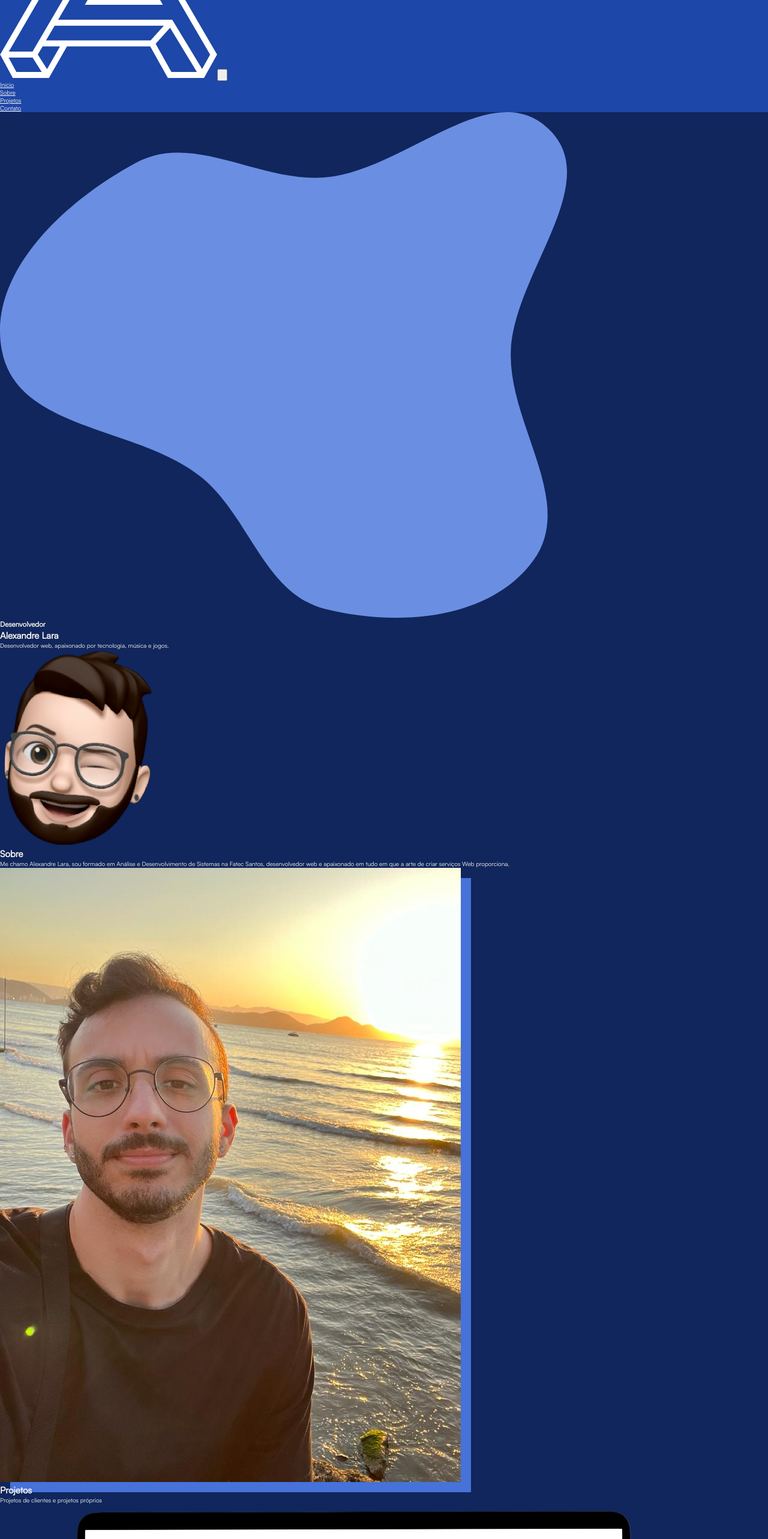
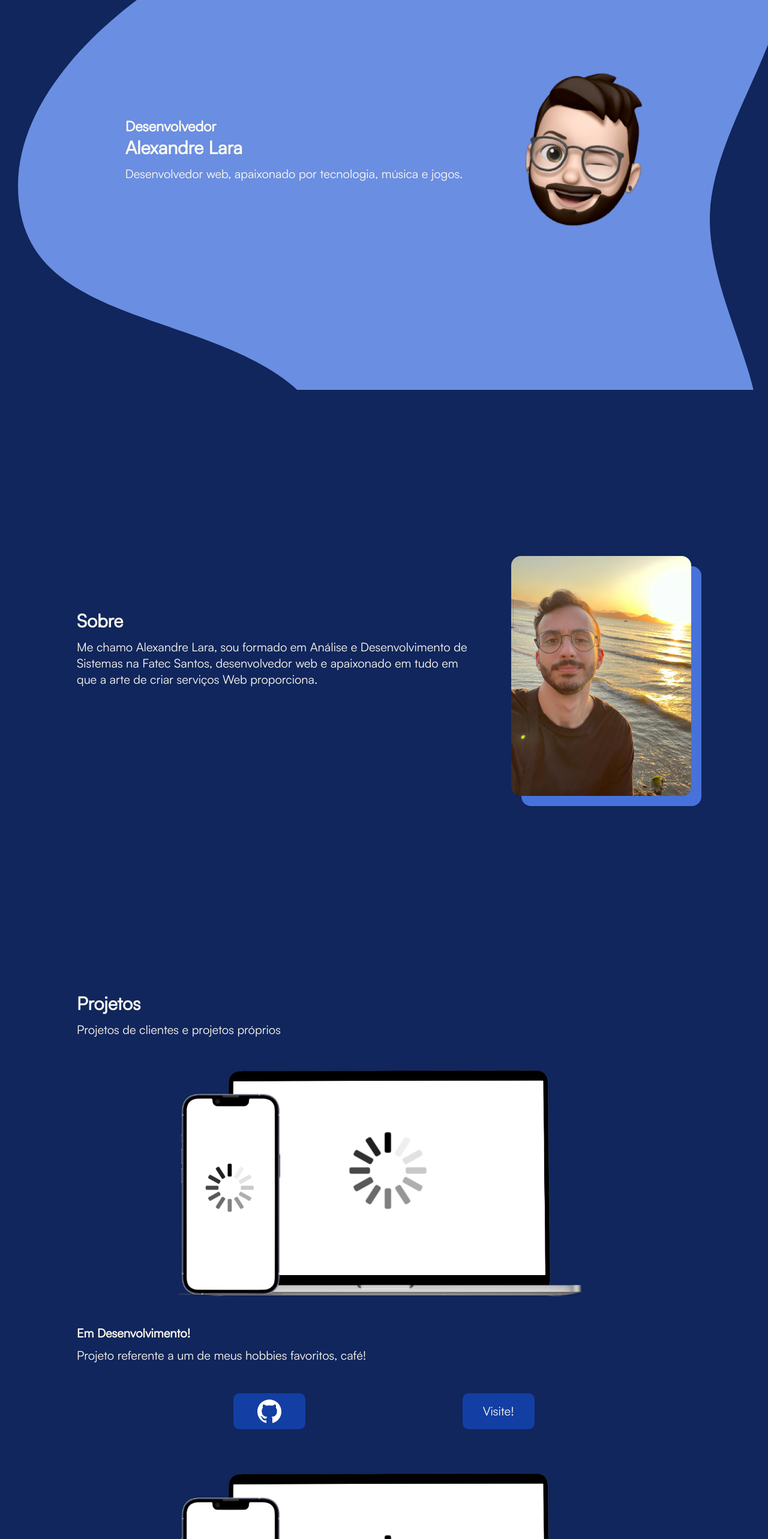
Before and after one commit to AlexandreLaraJr/myPortfolio, a React (Vite) app: page / in a window 1280 px wide. Shown: the part 180-2746 px from the top of the page at 60% size. Built offline with nearby package versions, Linux system fonts and the light colour scheme; some icons are missing.

Commit message:
Adicionado responsividade da resolução de 1024px

```diff
--- a/src/components/Projects.jsx
+++ b/src/components/Projects.jsx
@@ -20,6 +20,12 @@ export default function Projects() {
                         "Projeto referente a um de meus hobbies favoritos, café!"
                     }
                 />
+                <ProjectPage
+                    mobileExibition={workingOnMobile}
+                    webExibition={workingOnWeb}
+                    projectName={"Em Prototipagem!"}
+                    projectDescription={"No momento, algo secreto..."}
+                />
             </div>
         </section>
     );
--- a/src/index.css
+++ b/src/index.css
@@ -79,7 +79,6 @@ header {
     opacity: 0.4;
 }
 
-@media (max-width: 767px) {
 header {
     position: fixed;
     /* background-color: #1d47a8; */
@@ -144,7 +143,7 @@ header {
 header .burgerMenu {
     position: fixed;
     height: 4rem;
-        margin-left: 85%;
+    right: 3rem;
     background: none;
     color: inherit;
     border: none;
@@ -371,9 +370,43 @@ header {
     width: 100%;
     margin-bottom: -5rem;
 }
+
+@media (min-width: 1024px) {
+    /* =================
+    reset
+    ================= */
+
+    #navbar {
+        display: initial;
+        position: initial;
+        font-size: initial;
+        width: initial;
+        height: initial;
+        box-shadow: none;
+        list-style-type: none;
+        gap: 0rem;
+
+        transition: initial;
+        z-index: 10;
     }
 
-/* @media (min-width: 1024px) {
+    #about .columnB {
+        padding-bottom: 0rem;
+    }
+
+    #contact {
+        position: initial;
+        top: initial;
+        margin-top: initial;
+        display: initial;
+        flex-direction: initial;
+        gap: initial;
+    }
+
+    /* =================
+    header
+    ================= */
+
     header {
         position: fixed;
         height: 10rem;
@@ -394,24 +427,27 @@ header {
         margin-left: 2rem;
     }
 
-    header a,
-    .logo {
-        aspect-ratio: auto;
-        width: 10rem;
+    .burgerMenu {
+        display: none;
     }
 
-    header .burgerMenu {
-        display: none;
+    #navbar {
+        display: flex;
+        font-size: 2rem;
+        justify-content: flex-end;
+        margin-right: 5rem;
+        gap: 2rem;
+
+        flex-direction: row;
     }
 
     .blob {
         position: fixed;
         z-index: 0;
-        margin: -3rem 25rem;
+        margin: 3rem;
         aspect-ratio: auto;
-        width: 150rem;
+        width: 100%;
         object-fit: cover;
-        object-position: 50% 10%;
     }
 
     .pageContent {
@@ -428,7 +464,7 @@ header {
 
     #home {
         position: relative;
-        padding-top: 20rem;
+        padding-top: 30rem;
         display: flex;
         flex-direction: row;
         justify-content: center;
@@ -436,6 +472,7 @@ header {
         gap: 10rem;
         width: 80%;
         bottom: 10rem;
+        margin-bottom: 20rem;
     }
 
     #home .columnB img {
@@ -445,13 +482,18 @@ header {
 
     #about {
         position: relative;
-        padding-top: 15rem;
+        padding-top: 25rem;
         display: flex;
         flex-direction: row;
         justify-content: center;
         align-items: center;
         gap: 5rem;
         width: 80%;
+        margin-bottom: 25rem;
+    }
+
+    #about .columnA {
+        margin-top: -10rem;
     }
 
     #about p {
@@ -459,13 +501,117 @@ header {
         text-align: start;
     }
 
-    #about .columnB {
-        padding-bottom: 20rem;
-    }
-
     #about .columnB img {
         aspect-ratio: auto;
         width: 300px;
         border-radius: 16px;
     }
-} */
+
+    #projects {
+        position: relative;
+        padding-top: 7rem;
+        width: 80%;
+        bottom: 10rem;
+        margin-bottom: 20rem;
+    }
+
+    #projects .columnB {
+        width: 100%;
+        display: flex;
+        flex-direction: column;
+        gap: 7rem;
+    }
+
+    #projects .project {
+        display: flex;
+        flex-direction: column;
+        align-items: center;
+        justify-content: center;
+    }
+
+    #projects .projectExibition {
+        display: flex;
+        align-items: center;
+        justify-content: center;
+        height: 20%;
+        margin-bottom: 5rem;
+    }
+
+    #projects .mobileExibition {
+        position: relative;
+        aspect-ratio: auto;
+        /* align-self: flex-start; */
+        margin-top: 4rem;
+        margin-right: 50%;
+        width: 17%;
+    }
+
+    #projects .webExibition {
+        position: absolute;
+        z-index: 0;
+        aspect-ratio: auto;
+        margin: 0 auto;
+        width: 65%;
+    }
+
+    #projects .projectAbout {
+        display: flex;
+        flex-direction: column;
+        gap: 1rem;
+        align-self: flex-start;
+        margin-bottom: 5rem;
+    }
+
+    #projects .pagesURL {
+        display: flex;
+        width: 100%;
+        justify-content: space-evenly;
+    }
+
+    #projects a {
+        display: flex;
+        justify-content: center;
+        align-items: center;
+        background-color: hsla(0, 0%, 0%, 0);
+        border: 3px solid var(--card-color);
+        border-radius: 10px;
+        width: 12rem;
+        height: 6rem;
+        color: var(--font-color);
+
+        transition: 0.3s ease-in-out;
+    }
+
+    #projects a:hover {
+        background-color: var(--card-color);
+    }
+
+    #projects a img {
+        aspect-ratio: auto;
+        width: 4rem;
+    }
+
+    #contact {
+        display: flex;
+        flex-direction: row;
+        gap: 20rem;
+        width: 80%;
+        height: 50rem;
+    }
+
+    #contact .contacts {
+        gap: 2rem;
+    }
+
+    #contact #emailLogo {
+        width: 3.8rem;
+        margin-left: -1.5%;
+        margin-right: -1%;
+    }
+
+    #contact .columnB img {
+        aspect-ratio: auto;
+        width: 100%;
+        margin-top: 20rem;
+    }
+}
```
Lines whose indentation alone changed are shown as unchanged.
